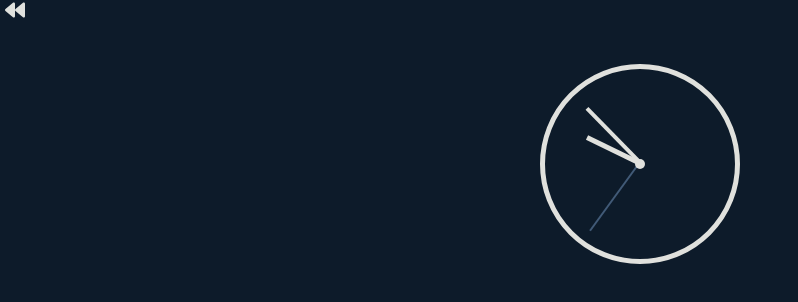
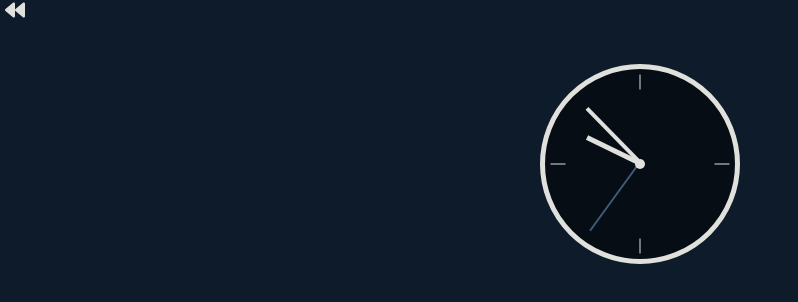
Before and after one commit to Dimterion/Playground, a React (Vite) app: page /clock in a window 1280 px wide. Shown: the top 302 px of the page, without its empty margins (0-798 px from the left). Built offline with nearby package versions, Linux system fonts and the light colour scheme.

Commit message:
add clock face to clock page

```diff
--- a/src/pages/Clock/Clock.jsx
+++ b/src/pages/Clock/Clock.jsx
@@ -63,6 +63,10 @@ function Clock() {
           <span className="clock-span" ref={hoursRef}></span>
         </div>
         <div className="clock-dot"></div>
+        <div className="clock-topLine"></div>
+        <div className="clock-rightLine"></div>
+        <div className="clock-bottomLine"></div>
+        <div className="clock-leftLine"></div>
       </section>
     </main>
   );
--- a/src/pages/Clock/clock.css
+++ b/src/pages/Clock/clock.css
@@ -8,6 +8,7 @@
   border: 5px solid var(--secondary);
   border-radius: 50%;
   margin: 5vh auto;
+  background: rgba(0, 0, 0, 0.5);
   animation: clock-section--appear 1.5s ease-in-out;
 }
 
@@ -69,3 +70,47 @@
   border-radius: 50%;
   background: var(--secondary);
 }
+
+.clock-topLine {
+  position: absolute;
+  top: 7%;
+  left: 50%;
+  opacity: 0.5;
+  transform: translate(-50%, -50%);
+  width: 2px;
+  height: 15px;
+  background: var(--secondary);
+}
+
+.clock-rightLine {
+  position: absolute;
+  top: 50%;
+  left: 93%;
+  opacity: 0.5;
+  transform: translate(-50%, -50%);
+  width: 15px;
+  height: 2px;
+  background: var(--secondary);
+}
+
+.clock-bottomLine {
+  position: absolute;
+  top: 93%;
+  left: 50%;
+  opacity: 0.5;
+  transform: translate(-50%, -50%);
+  width: 2px;
+  height: 15px;
+  background: var(--secondary);
+}
+
+.clock-leftLine {
+  position: absolute;
+  top: 50%;
+  left: 7%;
+  opacity: 0.5;
+  transform: translate(-50%, -50%);
+  width: 15px;
+  height: 2px;
+  background: var(--secondary);
+}
```
